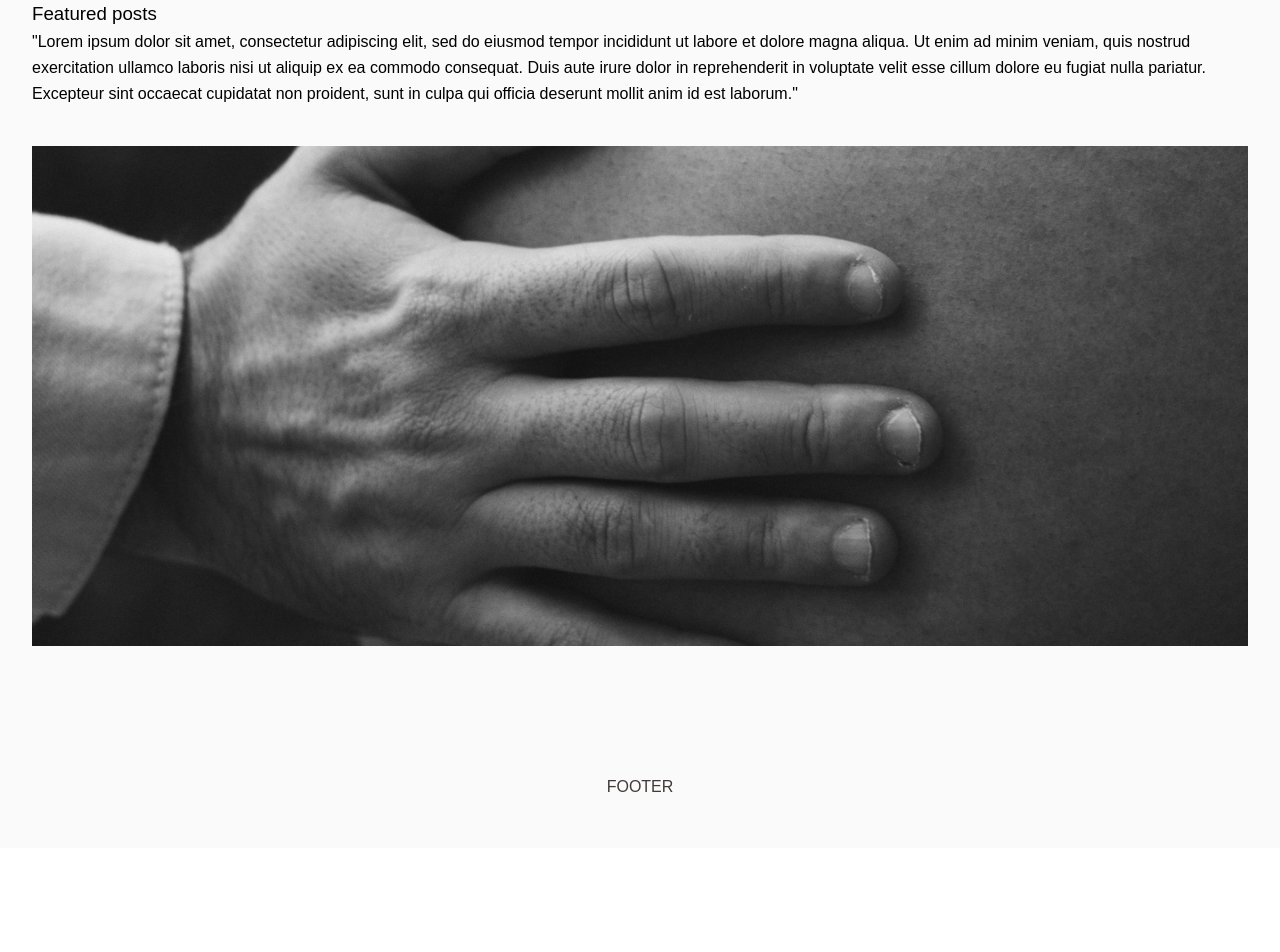
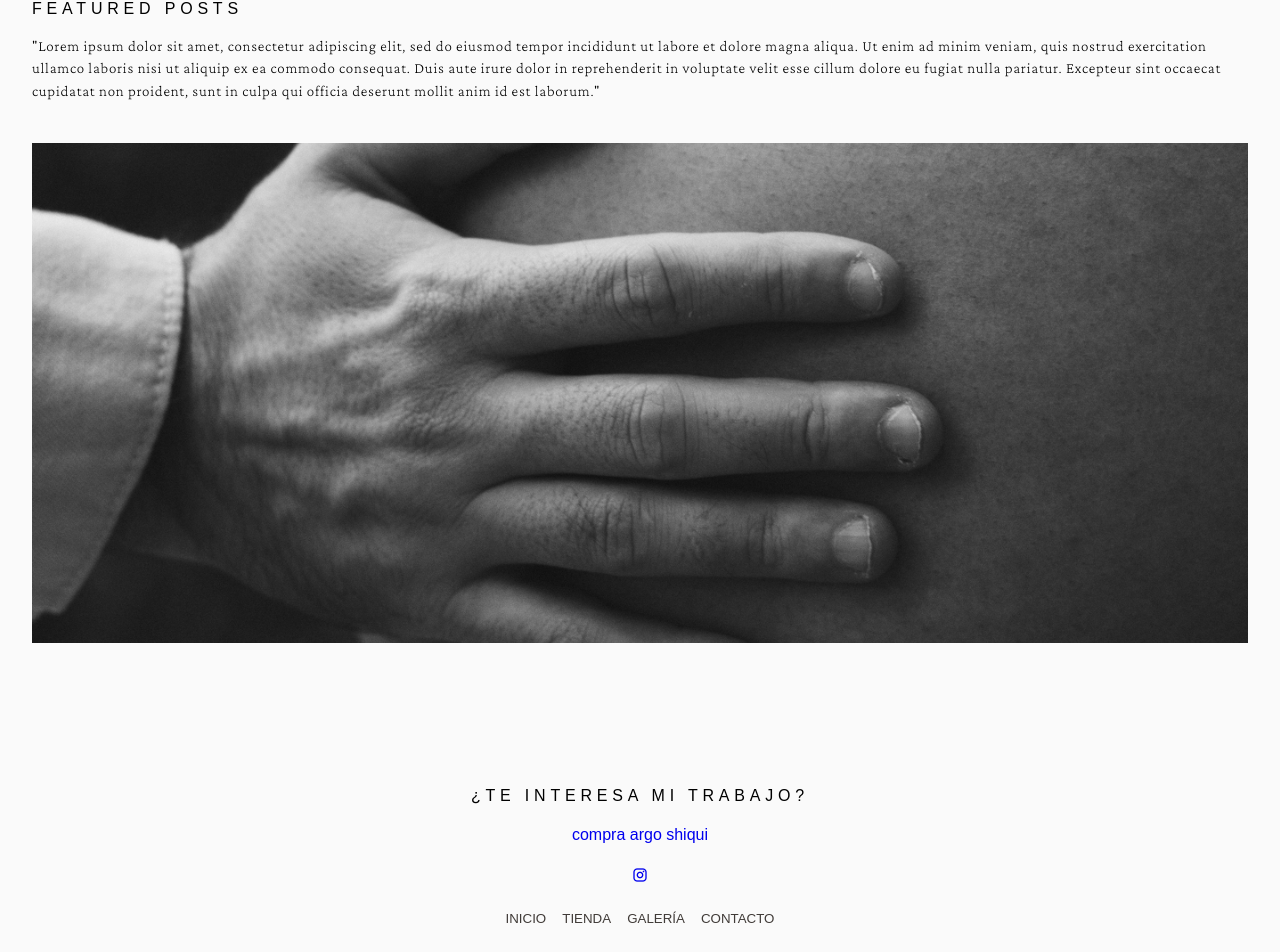
Before and after one commit to airin181/irenemerino-photo, a Vue app: page / in a window 1280 px wide. Shown: the part 1626-2578 px from the top of the page. Before the commit the page ends 2474 px from the top, so only its background shows below. Built offline with nearby package versions, Linux system fonts and the light colour scheme; a web font is replaced by a local one.

Commit message:
footer (WIP) + basic stylings

```diff
--- a/src/App.vue
+++ b/src/App.vue
@@ -7,7 +7,7 @@ Footer
 </template>
 
 <script setup lang="ts">
-import { RouterLink, RouterView } from 'vue-router'
+import { RouterView } from 'vue-router'
 import Header from './components/header/Header.vue'
 import Footer from './components/Footer.vue'
 </script>
--- a/src/assets/base.scss
+++ b/src/assets/base.scss
@@ -69,3 +69,33 @@ li {
   align-content: center;
   justify-items: center;
 }
+.title {
+  font-weight: 500;
+  font-style: normal;
+  font-size: 1rem;
+  letter-spacing: 0.3em;
+  line-height: 1.5em;
+  text-transform: uppercase;
+  color: black;
+  margin-block-start: 0.83em;
+  margin-block-end: 0.83em;
+}
+.p {
+  font-family: font.$font-secondary;
+  font-weight: 200;
+  font-style: normal;
+  font-size: 0.95rem;
+  letter-spacing: 0.05em;
+  line-height: 1.5em;
+  text-transform: none;
+}
+.btn {
+  display: flex;
+  justify-content: center;
+  padding: 1rem 1.5rem;
+  border-width: unset;
+  background-color: unset;
+  border-radius: 0.5rem;
+  cursor: pointer;
+  width: fit-content;
+}
--- a/src/assets/styles/components/footer/_footer.scss
+++ b/src/assets/styles/components/footer/_footer.scss
@@ -7,4 +7,26 @@
   padding: 3rem 0;
   display: flex;
   justify-content: center;
+  flex-direction: column;
+  align-items: center;
+  gap: 1rem;
+  .claimer {
+    display: flex;
+    flex-direction: column;
+    justify-content: center;
+    align-items: center;
+  }
+  .nav-menu {
+    .desktop-menu {
+      .menu-list {
+        &.desktop {
+          li {
+            a {
+              font-size: smaller;
+            }
+          }
+        }
+      }
+    }
+  }
 }
--- a/src/assets/styles/variables/_fonts.scss
+++ b/src/assets/styles/variables/_fonts.scss
@@ -11,10 +11,8 @@
   font-weight: 700; /* Bold */
   font-style: normal;
 }
+@import url('https://fonts.googleapis.com/css2?family=Crimson+Pro:ital,wght@0,200..900;1,200..900&display=swap');
 
 // fonts
 $font-primary: 'Brandon Grotesque', sans-serif;
-// $font-secondary: -apple-system, blinkmacsystemfont, roboto, 'Segoe UI', helvetica, arial, sans-serif,
-//     'Apple Color Emoji', 'Segoe UI Emoji', 'Segoe UI Symbol';
-// $font-mono: 'Fira Mono', monospace;
-// $font-tertiary: 'Fira Mono';
+$font-secondary: 'Crimson Pro', serif;
--- a/src/components/Footer.vue
+++ b/src/components/Footer.vue
@@ -1,4 +1,17 @@
 <template lang="pug">
 .footer
-    p FOOTER
+    section.claimer
+        h3.title ¿TE INTERESA MI TRABAJO?
+        RouterLink(:to="{name: shop}")  compra argo shiqui
+    section.rr-ss
+        a(href="https://www.instagram.com/irenemerino_photo/", target="_blank")
+            i.mdi.mdi-instagram
+    section.nav-menu
+        DesktopMenu
+    //- h1 let's collaborate
+    //- p I have 10+ years of experience working with brands and I'm always interested in getting creative to bring a client’s vision to life. Get in touch at:
+    //- h3 irenemerinophoto@gmail.com
 </template>
+<script setup lang="ts">
+import DesktopMenu from '@/components/header/DesktopMenu.vue'
+</script>
--- /dev/null
+++ b/src/components/header/DesktopMenu.vue
@@ -0,0 +1,16 @@
+<template lang="pug">
+    .desktop-menu
+        ul.menu-list.desktop
+            li(v-for='option in options')
+                RouterLink(:to="{ name: option.pathName }") {{ option.text }}
+    </template>
+<script setup lang="ts">
+import { computed } from 'vue'
+import { useMenuStore } from '@/stores/menu'
+//
+const menu = useMenuStore()
+
+const options = computed(() => {
+  return menu.menuOptions
+})
+</script>
--- a/src/components/header/Menu.vue
+++ b/src/components/header/Menu.vue
@@ -4,23 +4,17 @@
     .burger-wrapper.show-mobile
         BurgerButton
     //- desktop
-    .desktop-menu.hide-mobile
-        ul.menu-list.desktop
-            li(v-for='option in options')
-                RouterLink(:to="{ name: option.pathName }") {{ option.text }}
+    DesktopMenu.hide-mobile
 </template>
 <script setup lang="ts">
 import { computed, onMounted, ref, onBeforeUnmount } from 'vue'
 import BurgerButton from './BurgerButton.vue'
+import DesktopMenu from './DesktopMenu.vue'
 import { useMenuStore } from '@/stores/menu'
 //
 const menu = useMenuStore()
 
 const windowWidth = ref<number>(window.innerWidth)
-
-const options = computed(() => {
-  return menu.menuOptions
-})
 
 function updateWindowWidth() {
   windowWidth.value = window.innerWidth
--- a/src/views/HomeView.vue
+++ b/src/views/HomeView.vue
@@ -2,15 +2,15 @@
 .home.view
     .parallax.parallax-1
     section
-        h2 The standard Lorem Ipsum passage, used since the 1500s
-        p "Lorem ipsum dolor sit amet, consectetur adipiscing elit, sed do eiusmod tempor incididunt ut labore et dolore magna aliqua. Ut enim ad minim veniam, quis nostrud exercitation ullamco laboris nisi ut aliquip ex ea commodo consequat. Duis aute irure dolor in reprehenderit in voluptate velit esse cillum dolore eu fugiat nulla pariatur. Excepteur sint occaecat cupidatat non proident, sunt in culpa qui officia deserunt mollit anim id est laborum."
+        h2.title The standard Lorem Ipsum passage
+        p.p "Lorem ipsum dolor sit amet, consectetur adipiscing elit, sed do eiusmod tempor incididunt ut labore et dolore magna aliqua. Ut enim ad minim veniam, quis nostrud exercitation ullamco laboris nisi ut aliquip ex ea commodo consequat. Duis aute irure dolor in reprehenderit in voluptate velit esse cillum dolore eu fugiat nulla pariatur. Excepteur sint occaecat cupidatat non proident, sunt in culpa qui officia deserunt mollit anim id est laborum."
     section
-        h3 Section 1.10.32 of "de Finibus Bonorum et Malorum", written by Cicero in 45 BC
-        p "Sed ut perspiciatis unde omnis iste natus error sit voluptatem accusantium doloremque laudantium, totam rem aperiam, eaque ipsa quae ab illo inventore veritatis et quasi architecto beatae vitae dicta sunt explicabo. Nemo enim ipsam voluptatem quia voluptas sit aspernatur aut odit aut fugit, sed quia consequuntur magni dolores eos qui ratione voluptatem sequi nesciunt. Neque porro quisquam est, qui dolorem ipsum quia dolor sit amet, consectetur, adipisci velit, sed quia non numquam eius modi tempora incidunt ut labore et dolore magnam aliquam quaerat voluptatem. Ut enim ad minima veniam, quis nostrum exercitationem ullam corporis suscipit laboriosam, nisi ut aliquid ex ea commodi consequatur? Quis autem vel eum iure reprehenderit qui in ea voluptate velit esse quam nihil molestiae consequatur, vel illum qui dolorem eum fugiat quo voluptas nulla pariatur?"
+        h3.title De Finibus Bonorum et Malorum
+        p.p "Sed ut perspiciatis unde omnis iste natus error sit voluptatem accusantium doloremque laudantium, totam rem aperiam, eaque ipsa quae ab illo inventore veritatis et quasi architecto beatae vitae dicta sunt explicabo. Nemo enim ipsam voluptatem quia voluptas sit aspernatur aut odit aut fugit, sed quia consequuntur magni dolores eos qui ratione voluptatem sequi nesciunt. Neque porro quisquam est, qui dolorem ipsum quia dolor sit amet, consectetur, adipisci velit, sed quia non numquam eius modi tempora incidunt ut labore et dolore magnam aliquam quaerat voluptatem. Ut enim ad minima veniam, quis nostrum exercitationem ullam corporis suscipit laboriosam, nisi ut aliquid ex ea commodi consequatur? Quis autem vel eum iure reprehenderit qui in ea voluptate velit esse quam nihil molestiae consequatur, vel illum qui dolorem eum fugiat quo voluptas nulla pariatur?"
     .parallax.parallax-2
     section
-        h3 Featured posts
-        p "Lorem ipsum dolor sit amet, consectetur adipiscing elit, sed do eiusmod tempor incididunt ut labore et dolore magna aliqua. Ut enim ad minim veniam, quis nostrud exercitation ullamco laboris nisi ut aliquip ex ea commodo consequat. Duis aute irure dolor in reprehenderit in voluptate velit esse cillum dolore eu fugiat nulla pariatur. Excepteur sint occaecat cupidatat non proident, sunt in culpa qui officia deserunt mollit anim id est laborum."
+        h3.title Featured posts
+        p.p "Lorem ipsum dolor sit amet, consectetur adipiscing elit, sed do eiusmod tempor incididunt ut labore et dolore magna aliqua. Ut enim ad minim veniam, quis nostrud exercitation ullamco laboris nisi ut aliquip ex ea commodo consequat. Duis aute irure dolor in reprehenderit in voluptate velit esse cillum dolore eu fugiat nulla pariatur. Excepteur sint occaecat cupidatat non proident, sunt in culpa qui officia deserunt mollit anim id est laborum."
     .parallax.parallax-3
     section
 </template>
```
Also changed, not shown: 1 other file (tests, documents, lock files or other folders).
